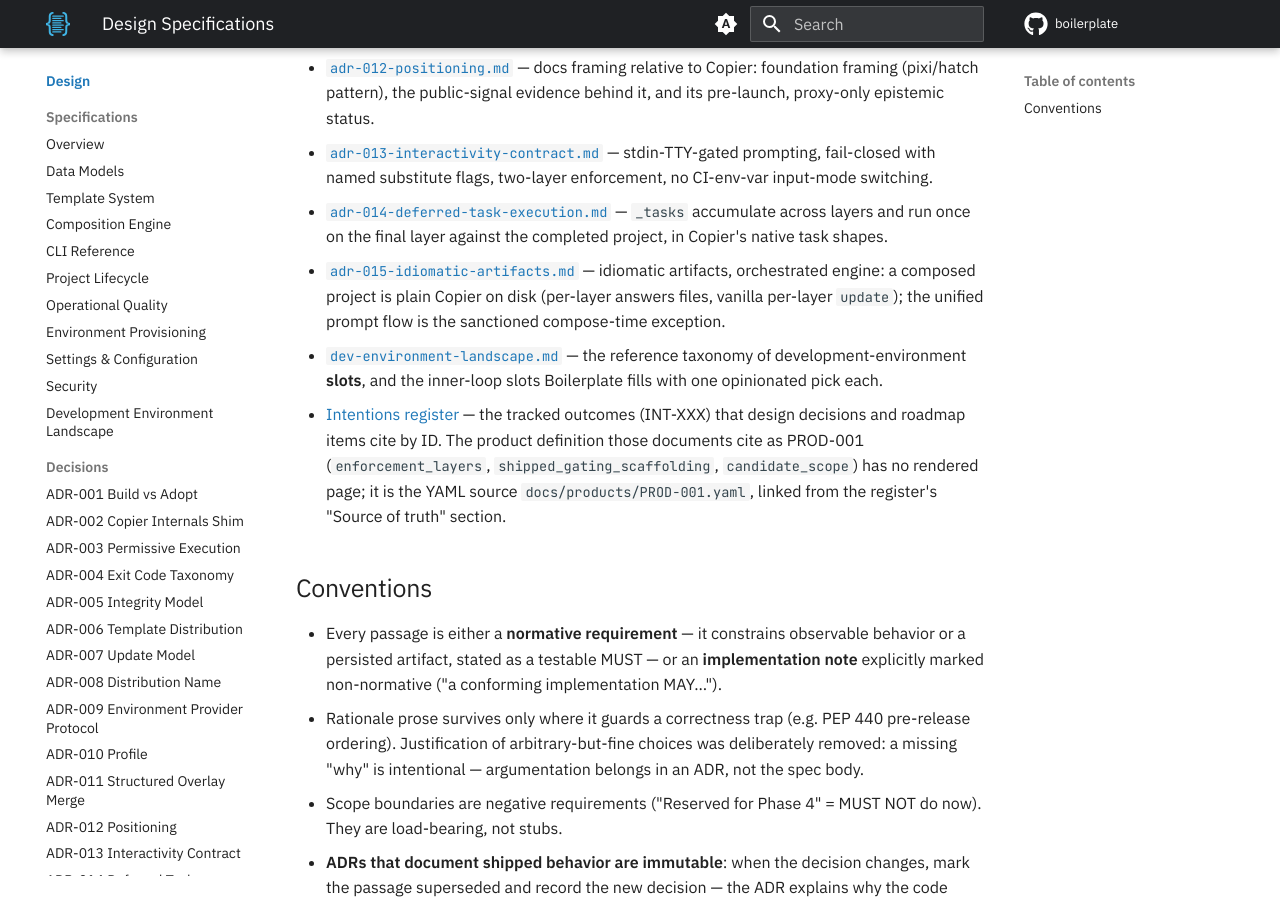
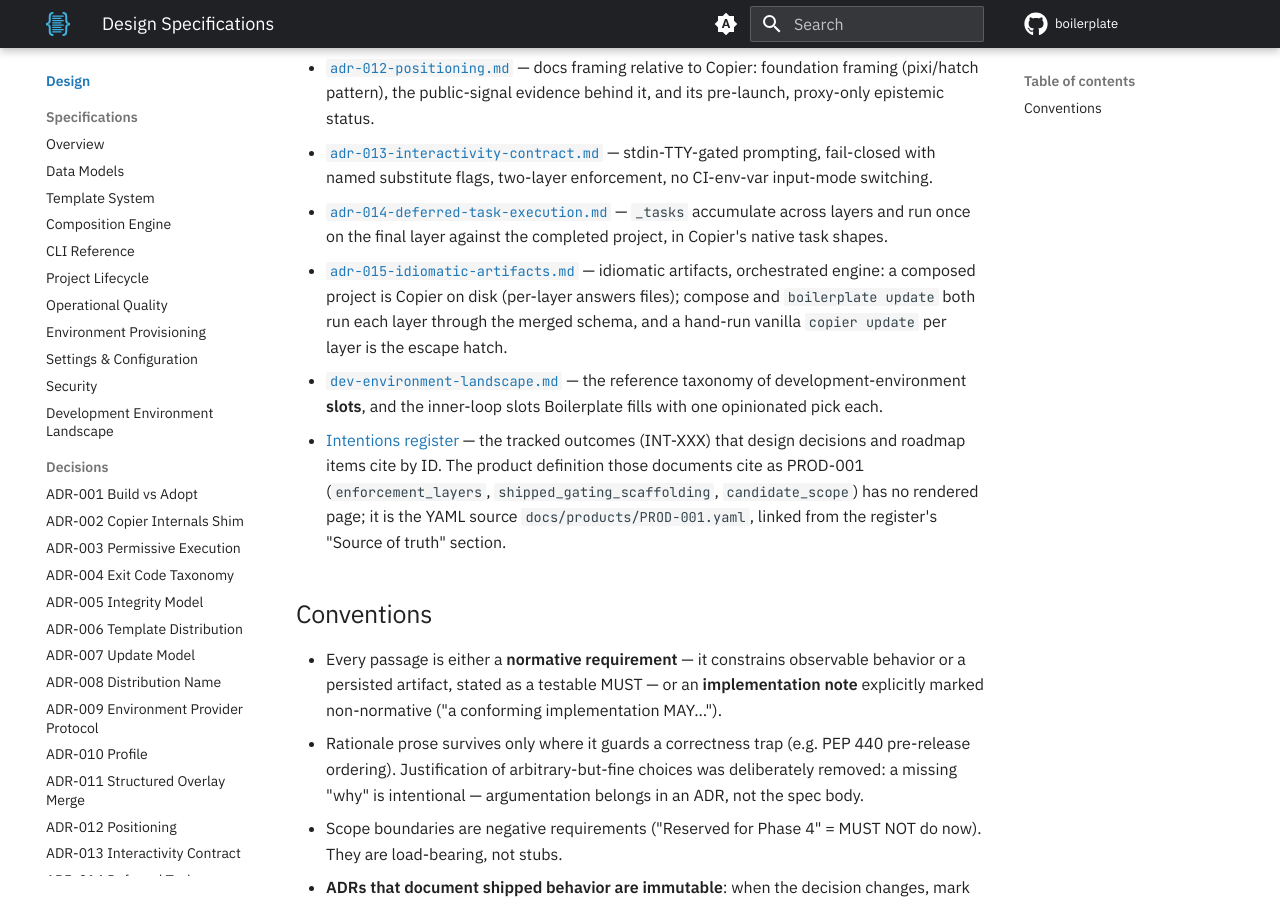
Before and after one commit to TheRealBillSiegler/boilerplate, an MkDocs documentation site: the page built from docs/design/README.md, in a window 1280 px wide and 900 px high, scrolled down 1352 px. Built offline with MkDocs 1.6.1 and Material for MkDocs 9.7.7, drawn with Linux system fonts in a browser that asks for light colours; comment, search, counter and statistics services are not loaded; the version menu is left out.

Commit message:
docs(design): align the ADR-015 index entry with the merged schema
The index line still described the shim as a compose-time-only exception and update as vanilla per-layer Copier, contradicting the amended ADR-015 and ADR-002.

Co-Authored-By: Claude Sonnet 5.5 <noreply@anthropic.com>

```diff
--- a/docs/design/README.md
+++ b/docs/design/README.md
@@ -22,7 +22,7 @@ The ancillary documents in this directory:
 - [`adr-012-positioning.md`](adr-012-positioning.md) — docs framing relative to Copier: foundation framing (pixi/hatch pattern), the public-signal evidence behind it, and its pre-launch, proxy-only epistemic status.
 - [`adr-013-interactivity-contract.md`](adr-013-interactivity-contract.md) — stdin-TTY-gated prompting, fail-closed with named substitute flags, two-layer enforcement, no CI-env-var input-mode switching.
 - [`adr-014-deferred-task-execution.md`](adr-014-deferred-task-execution.md) — `_tasks` accumulate across layers and run once on the final layer against the completed project, in Copier's native task shapes.
-- [`adr-015-idiomatic-artifacts.md`](adr-015-idiomatic-artifacts.md) — idiomatic artifacts, orchestrated engine: a composed project is plain Copier on disk (per-layer answers files, vanilla per-layer `update`); the unified prompt flow is the sanctioned compose-time exception.
+- [`adr-015-idiomatic-artifacts.md`](adr-015-idiomatic-artifacts.md) — idiomatic artifacts, orchestrated engine: a composed project is Copier on disk (per-layer answers files); compose and `boilerplate update` both run each layer through the merged schema, and a hand-run vanilla `copier update` per layer is the escape hatch.
 - [`dev-environment-landscape.md`](dev-environment-landscape.md) — the reference taxonomy of development-environment **slots**, and the inner-loop slots Boilerplate fills with one opinionated pick each.
 - [Intentions register](../intentions/README.md) — the tracked outcomes (INT-XXX) that design decisions and roadmap items cite by ID. The product definition those documents cite as PROD-001 (`enforcement_layers`, `shipped_gating_scaffolding`, `candidate_scope`) has no rendered page; it is the YAML source `docs/products/PROD-001.yaml`, linked from the register's "Source of truth" section.
 
```
